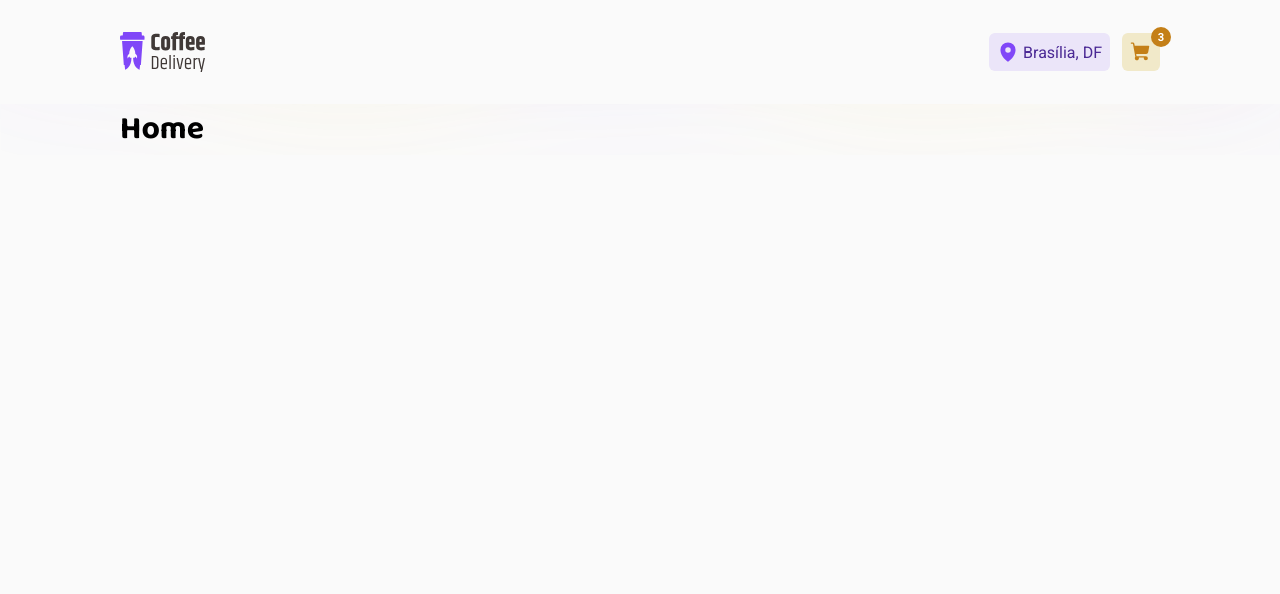
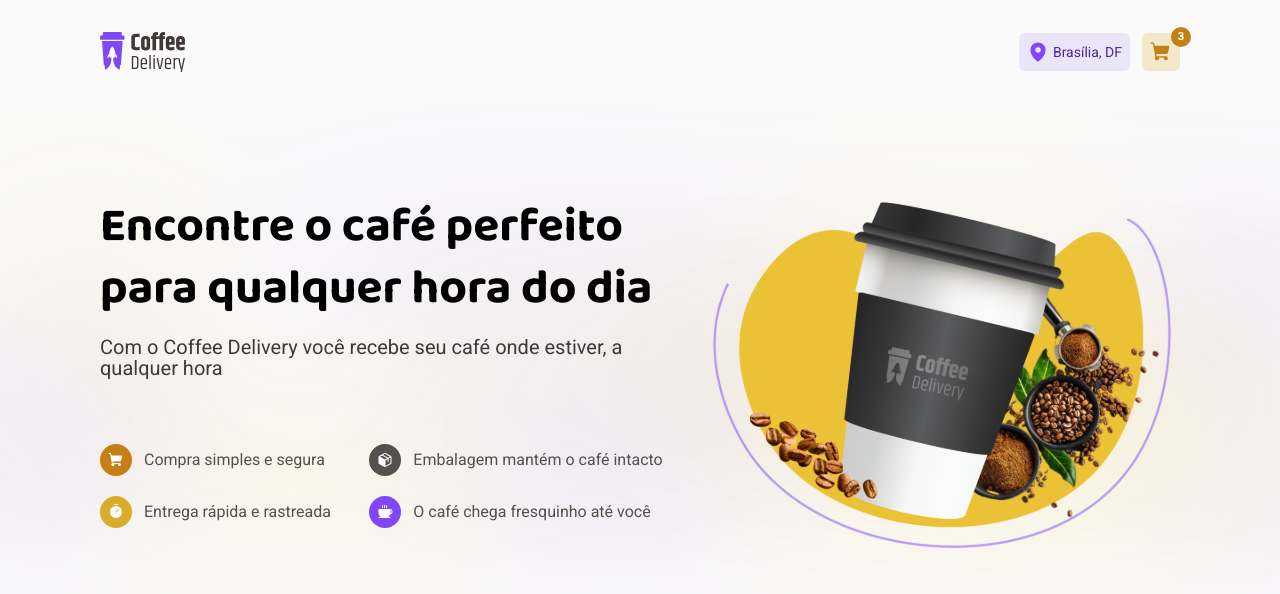
Before and after one commit to ThompsonMss/desafio-coffe-delivery-rocketseat, a React (Vite) app: page /home in a window 1280 px wide. Shown: the top 594 px of the page. Built offline with nearby package versions, Linux system fonts and the light colour scheme.

Commit message:
finish intro

```diff
--- a/src/layouts/DefaultLayout/styles.ts
+++ b/src/layouts/DefaultLayout/styles.ts
@@ -13,11 +13,15 @@
     width: 100%;
     max-width: 67.5rem;
     margin: 0 auto;
-    padding: 0 1.25rem;
+    padding: 0 0;
 
     display: flex;
     align-items: center;
     justify-content: space-between;
+
+    @media (max-width: 1120px) {
+      padding: 0 1.25rem;
+    }
 
     img {
       height: 2.5rem;
@@ -45,6 +49,8 @@
   background: ${(props) => props.theme['--purple-light']};
   color: ${(props) => props.theme['--purple-dark']};
 
+  font-size: 0.875rem;
+
   padding: 0.5rem;
 
   gap: 0.25rem;
--- a/src/pages/Home/index.tsx
+++ b/src/pages/Home/index.tsx
@@ -1,12 +1,43 @@
 import React from 'react'
-import { Banner, IntroContainer, WrapperInto } from './styles'
+import { Banner, ColumnItem, ContainerItems, Content, IntroContainer, Item, WrapperInto } from './styles'
+
+import imageCoffe from '@/assets/images/coffe-intro.svg'
+import { Coffee, Package, ShoppingCart, Timer } from 'phosphor-react'
 
 export function Home() {
   return (
     <IntroContainer>
       <Banner />
       <WrapperInto>
-        <h1>Home</h1>
+        <Content>
+          <h1>Encontre o café perfeito para qualquer hora do dia</h1>
+          <p>Com o Coffee Delivery você recebe seu café onde estiver, a qualquer hora</p>
+
+          <ContainerItems>
+            <ColumnItem>
+              <Item colorBadge='--yellow-dark'>
+                <div><ShoppingCart weight="fill" /></div>
+                <span>Compra simples e segura</span>
+              </Item>
+              <Item colorBadge='--yellow'>
+                <div><Timer weight="fill" /></div>
+                <span>Entrega rápida e rastreada</span>
+              </Item>
+            </ColumnItem>
+            <ColumnItem>
+              <Item colorBadge='--base-text'>
+                <div><Package weight="fill" /></div>
+                <span>Embalagem mantém o café intacto</span>
+              </Item>
+              <Item colorBadge='--purple'>
+                <div><Coffee weight="fill" /></div>
+                <span>O café chega fresquinho até você</span>
+              </Item>
+            </ColumnItem>
+          </ContainerItems>
+        </Content>
+
+        <img src={imageCoffe} />
       </WrapperInto>
     </IntroContainer>
   )
--- a/src/pages/Home/styles.ts
+++ b/src/pages/Home/styles.ts
@@ -13,7 +13,7 @@
 export const Banner = styled.div`
   background-image: url(${background});
   background-repeat: no-repeat;
-  background-position: bottom;
+  background-position: center;
   background-size: cover;
 
   position: absolute;
@@ -32,5 +32,85 @@
     width: 100%;
     max-width: 67.5rem;
     margin: 0 auto;
-    padding: 0 1.25rem;
+    padding: 5.75rem 0;
+
+    display: flex;
+    justify-content: space-between;
+
+    @media (max-width: 1120px) {
+      padding: 5.75rem 1.25rem;
+    }
 `
+
+export const Content = styled.div`
+
+    display: flex;
+    flex-direction: column;
+    justify-content: flex-start;
+
+  h1 {
+    font-size: var(--font-size-xl);
+  }
+
+  p {
+    color: ${(props) => props.theme['--base-subtitle']};
+    font-size: var(--font-size-l);
+    margin-top: 1rem;
+  }
+
+`
+
+export const ContainerItems = styled.div`
+  display: flex;
+  flex-wrap: wrap;
+
+  width: 100%;
+  max-width: 35.4375rem;
+
+  margin-top: 4.125rem;
+`
+
+export const ColumnItem = styled.div`
+
+  &:first-child {
+    margin-right: 2.4rem;
+  }
+
+`
+
+interface ItemProps {
+  colorBadge: '--yellow-dark' | '--yellow' | '--purple' | '--base-text';
+}
+
+export const Item = styled.div<ItemProps>`
+  display: flex;
+  align-items: center;
+  justify-content: flex-start;
+
+  margin-bottom: 1.25rem;
+
+  div {
+
+    display: flex;
+    align-items: center;
+    justify-content: center;
+
+    width: 2rem;
+    height: 2rem;
+
+    border-radius: 50%;
+    background: ${(props) => props.theme[props.colorBadge]};
+
+    margin-right: 0.75rem;
+
+    svg {
+      font-size: 1rem;
+      color: ${(props) => props.theme['--white']};
+    }
+  }
+
+  span {
+    color: ${(props) => props.theme['--base-text']};
+    font-size: var(--font-size-m);
+  }
+`
--- a/src/styles/global.ts
+++ b/src/styles/global.ts
@@ -4,6 +4,10 @@
 
   :root {
     --default-border-radius: 6px;
+
+    --font-size-xl: 3rem;
+    --font-size-l: 1.25rem;
+    --font-size-m: 1rem;
   }
 
   * {
@@ -21,11 +25,13 @@
     font-family: 'Roboto', sans-serif;
     font-weight: 400;
     font-size: 1rem;
+    line-height: 130%;
   }
 
   h1, h2, h3, h4, h5, h6 {
     font-family: 'Baloo 2', cursive;
     font-weight: bold;
+    line-height: 130%;
   }
 
   :focus {
```
